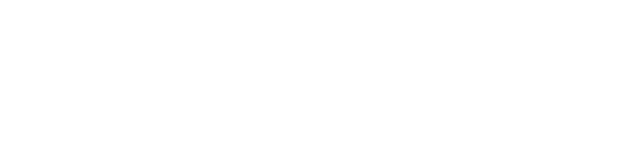
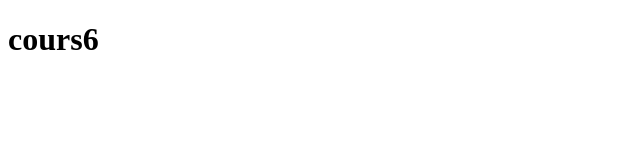
Before and after one commit to hbAll853/cours6, a plain HTML site: page index.html in a window 1280 px wide. Shown: the whole page, without its empty margins (0-640 px from the left). Drawn offline with Linux system fonts and the light colour scheme.

Commit message:
premier commit feature-z

```diff
--- a/index.html
+++ b/index.html
@@ -6,6 +6,6 @@
     <title>Document</title>
 </head>
 <body>
-
+    <h1>cours6</h1>
 </body>
 </html>
```
